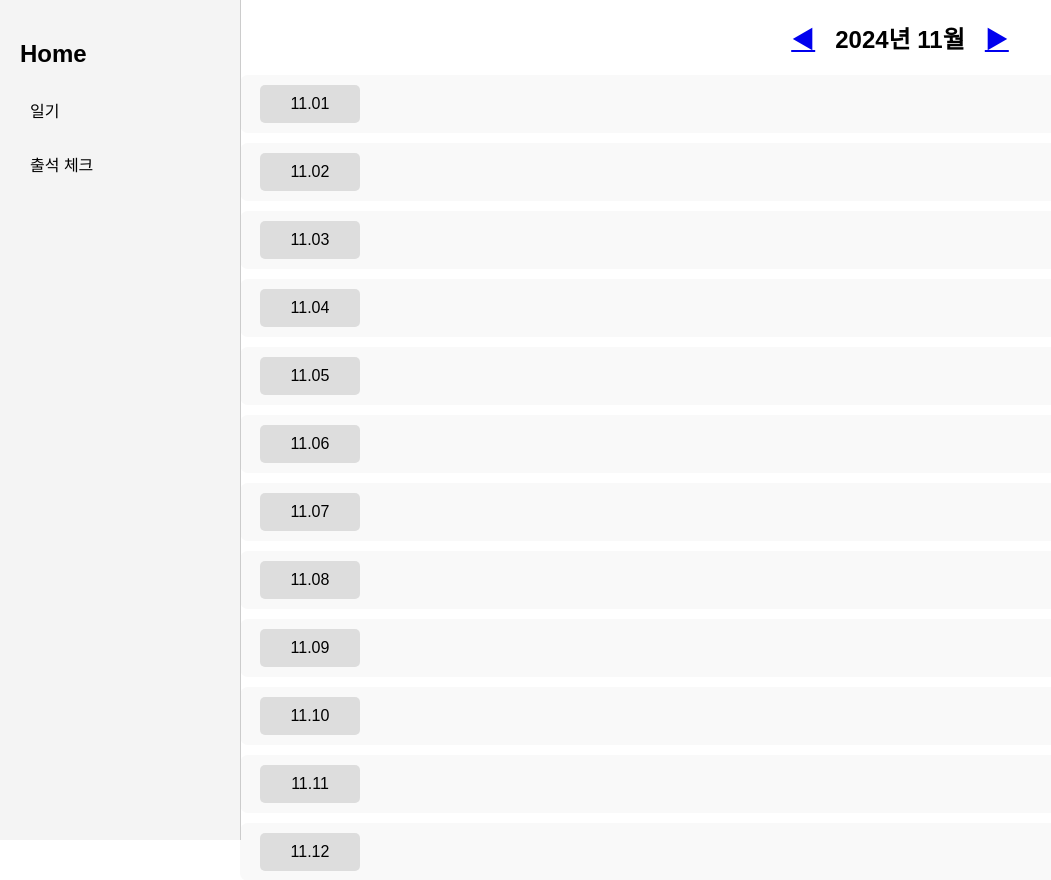
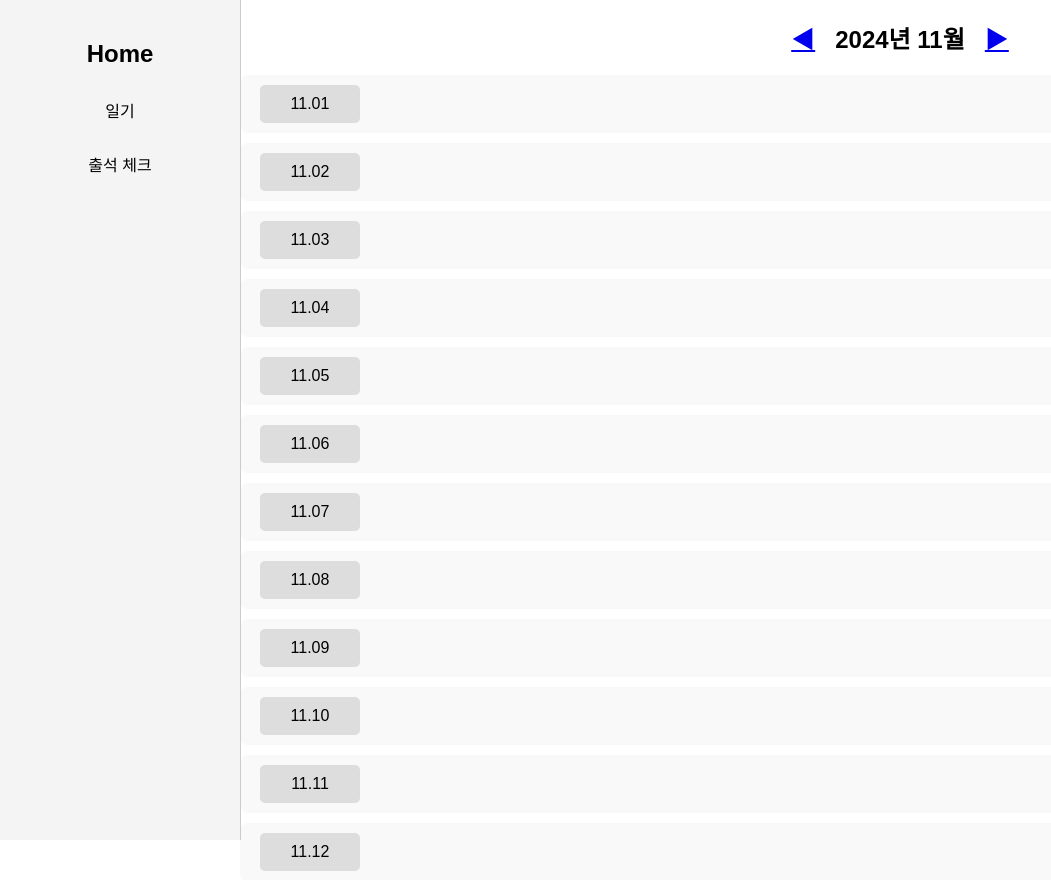
Before and after one commit to hj-s18/mood-journal-project-public, a Flask app: page /diary/ in a window 1280 px wide; the page is wider, and only the part inside the window is pictured. Shown: the top 880 px of that part, without its empty margins (0-1051 px from the left). Run offline with Flask 3, Linux system fonts and the light colour scheme; the visitor is signed in with stand-in values (Sample User, id 1); data that the repository does not hold is empty.

Commit message:
base 수정-1

```diff
--- a/app/templates/base.html
+++ b/app/templates/base.html
@@ -39,11 +39,17 @@
             border-radius: 5px;
         }
         .menu ul li a:hover {
-            background-color: #ddd; /* 마우스 오버 시 배경색 */
+            background-color: pink; /* 마우스 오버 시 배경색 */
         }
         .content {
             margin-left: 220px; /* 메뉴 너비만큼 오른쪽으로 밀림 */
             padding: 20px;
+        }
+        h2 {
+            text-align: center; /* 텍스트를 가운데 정렬 */
+        }
+        ul {
+            text-align: center; /* 텍스트를 가운데 정렬 */
         }
     </style>
 </head>
```
